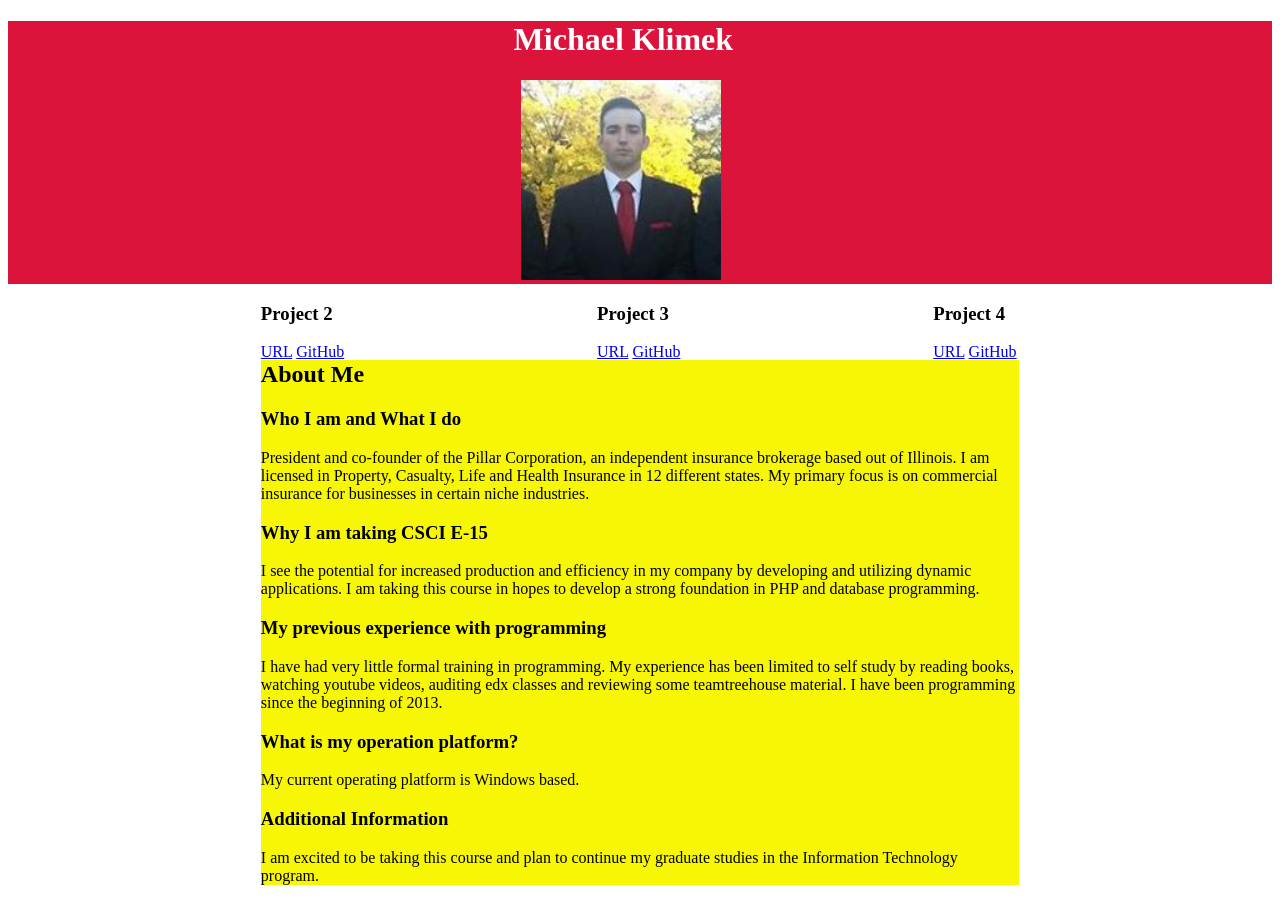
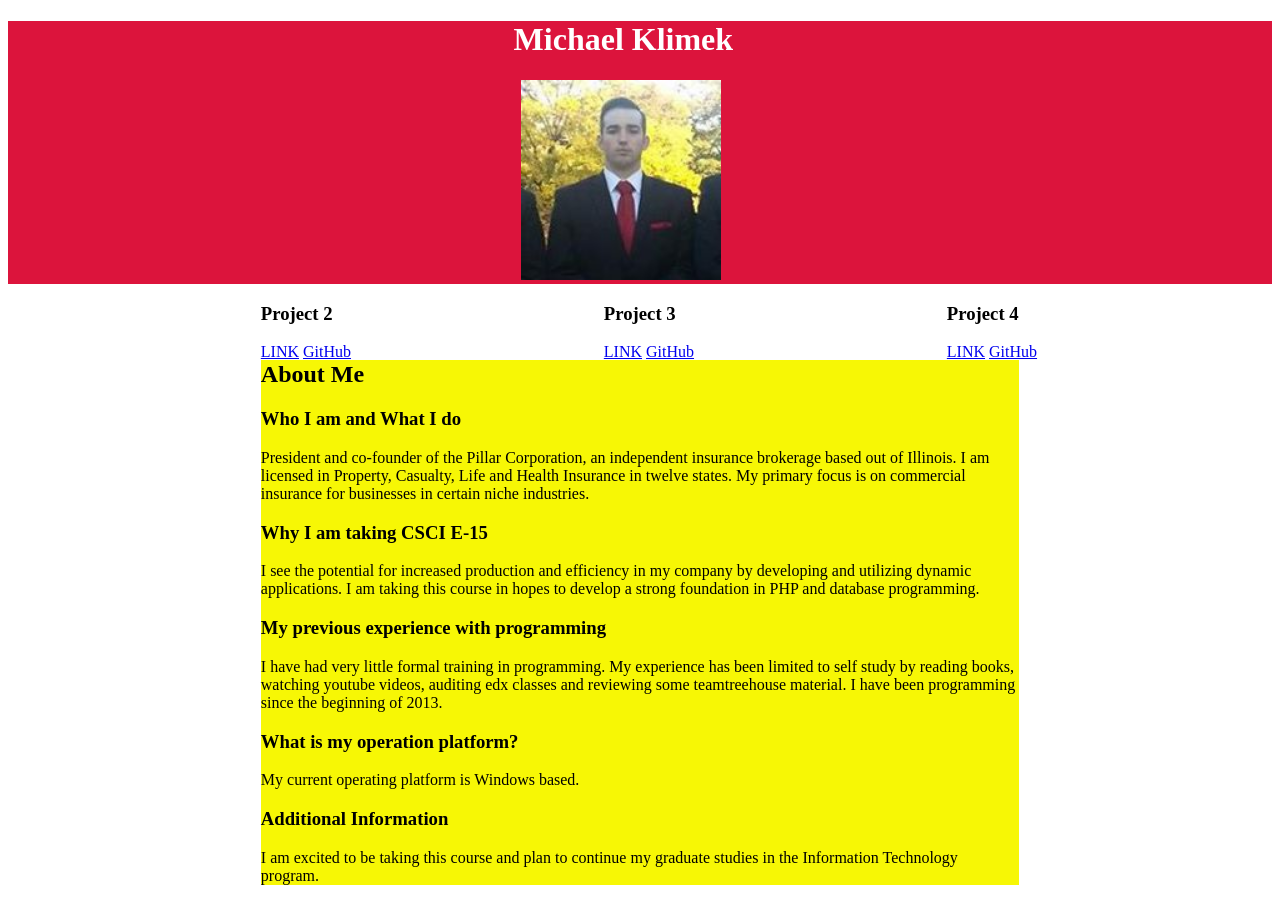
Before and after one commit to michaelklimek/p1, a PHP site: page / in a window 1280 px wide. Shown: the top 924 px of the page. Run offline with PHP 8.4, Linux system fonts and the light colour scheme.

Commit message:
Updated links to index.php

```diff
--- a/index.php
+++ b/index.php
@@ -14,18 +14,18 @@
 	<div class="project">
 		<div id="p2">
 			<h3>Project 2</h3>
-			<a href="#">URL</a>
-			<a href="#">GitHub</a>
+			<a href="www.p2.michaelklimek.com">LINK</a>
+			<a href="https://github.com/michaelklimek/p2">GitHub</a>
 		</div>
 		<div id="p3">
 			<h3>Project 3</h3>
-			<a href="#">URL</a>
-			<a href="#">GitHub</a>
+			<a href="www.p3.michaelklimek.com">LINK</a>
+			<a href="https://github.com/michaelklimek/p3">GitHub</a>
 		</div>
 		<div id="p4">
 			<h3>Project 4</h3>
-			<a href="#">URL</a>
-			<a href="#">GitHub</a>
+			<a href="www.p4.michaelklimek.com">LINK</a>
+			<a href="https://github.com/michaelklimek/p4">GitHub</a>
 		</div>
 	</div>
 	<div class="about">
@@ -33,7 +33,7 @@
 		<div>
 			<h3>Who I am and What I do</h3>
 			<?php // 2+ sentences ?>
-			<p>President and co-founder of the Pillar Corporation, an independent insurance brokerage based out of Illinois. I am licensed in Property, Casualty, Life and Health Insurance in 12 different states. My primary focus is on commercial insurance for businesses in certain niche industries.</p>
+			<p>President and co-founder of the Pillar Corporation, an independent insurance brokerage based out of Illinois. I am licensed in Property, Casualty, Life and Health Insurance in twelve states. My primary focus is on commercial insurance for businesses in certain niche industries.</p>
 		</div>
 		<div>
 			<h3>Why I am taking CSCI E-15</h3>
```
